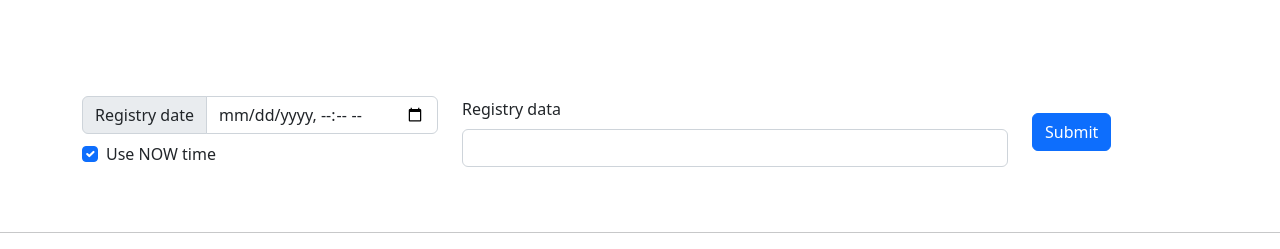
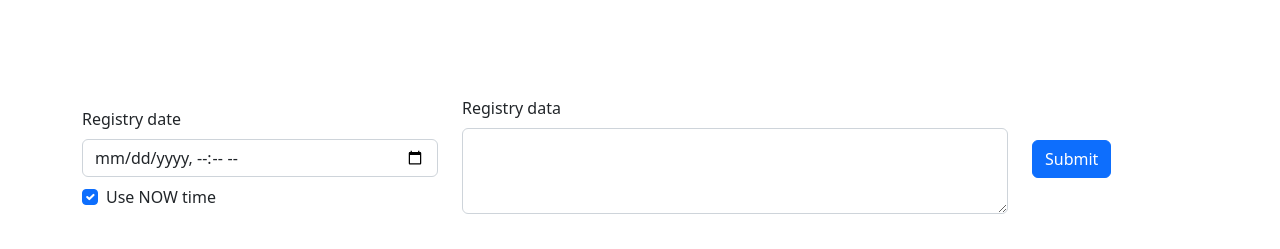
Before and after one commit to CristiCriss17G/senzorserver_openhub, a PHP site: page / in a window 1280 px wide. Shown: the part 152-401 px from the top of the page. Run offline with PHP 8.4, Linux system fonts and the light colour scheme; data that the repository does not hold is empty; some libraries are stand-ins or nearby versions.

Commit message:
format and datetime adjustements

```diff
--- a/footer.php
+++ b/footer.php
@@ -1,4 +1,4 @@
-
 <script src="node_modules/bootstrap/dist/js/bootstrap.bundle.min.js"></script>
 </body>
+
 </html>
--- a/index.php
+++ b/index.php
@@ -8,8 +8,8 @@ include_once 'database.php';
     <form role="form" method="post" action="./post_request.php">
         <div class="row align-items-center">
             <div class="col-md-4">
-                <div class="input-group mb-2">
-                    <label for="regdate" class="input-group-text">Registry date</label>
+                <div class="mb-2">
+                    <label for="regdate" class="form-label">Registry date</label>
                     <input type="datetime-local" class="form-control" id="regdate" name="regdate">
                 </div>
                 <div class="form-check">
@@ -19,9 +19,9 @@ include_once 'database.php';
                     </label>
                 </div>
             </div>
-            <div class="col-md-6">
+            <div class="col-md-6 mb-2">
                 <label for="regdata" class="form-label">Registry data</label>
-                <input type="text" class="form-control" id="regdata" name="regdata" required>
+                <textarea class="form-control" id="regdata" name="regdata" required rows="3"></textarea>
             </div>
             <input type="hidden" name="fromhome" value="1">
             <div class="col-md-2"><button type="submit" class="btn btn-primary">Submit</button></div>
@@ -47,7 +47,6 @@ include_once 'database.php';
                     <?php
 
                     $db = new DB();
-                    $db->connect();
                     $result = $db->query('SELECT * FROM registry');
                     foreach ($result as $row) {
                         echo '<tr>';
@@ -57,21 +56,6 @@ include_once 'database.php';
                         echo '</tr>';
                     }
                     ?>
-                    <!-- <tr>
-                        <th scope="row">1</th>
-                        <td>2021-09-01 12:00:00</td>
-                        <td>Test data</td>
-                    </tr>
-                    <tr>
-                        <th scope="row">2</th>
-                        <td>2021-09-01 12:00:00</td>
-                        <td>Test data</td>
-                    </tr>
-                    <tr>
-                        <th scope="row">3</th>
-                        <td>2021-09-01 12:00:00</td>
-                        <td>Test data</td>
-                    </tr> -->
                 </tbody>
             </table>
         </div>
--- a/post_request.php
+++ b/post_request.php
@@ -14,12 +14,13 @@ if (isset($_POST['regdata'])) {
     $regdate = $_POST['regdate'];
     $regdata = $_POST['regdata'];
     if (empty($regdate)) {
+        date_default_timezone_set('Europe/Bucharest');
         $regdate = date('Y-m-d H:i:s');
     }
     $db->insert('registry', array('regdate' => $regdate, 'regdata' => $regdata), array('%s', '%s'));
 }
 
-if(isset($_POST['fromhome'])) {
+if (isset($_POST['fromhome'])) {
     header('Location: ./');
     exit;
 }
```
Also changed, not shown: header.php (+4 -10 lines).
